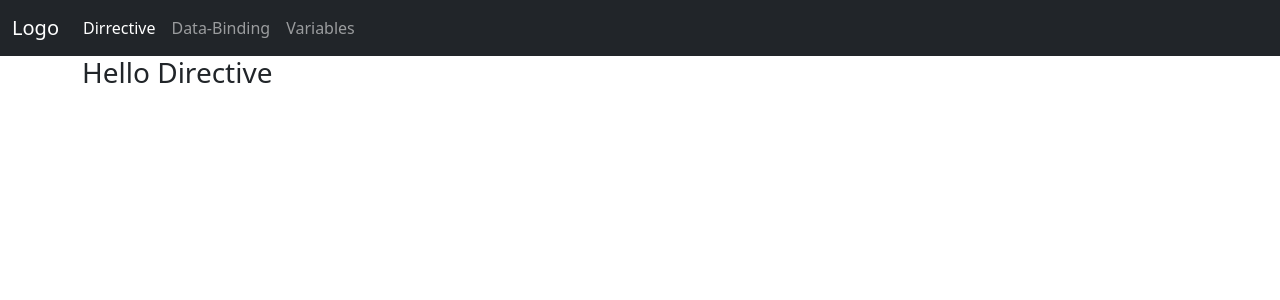
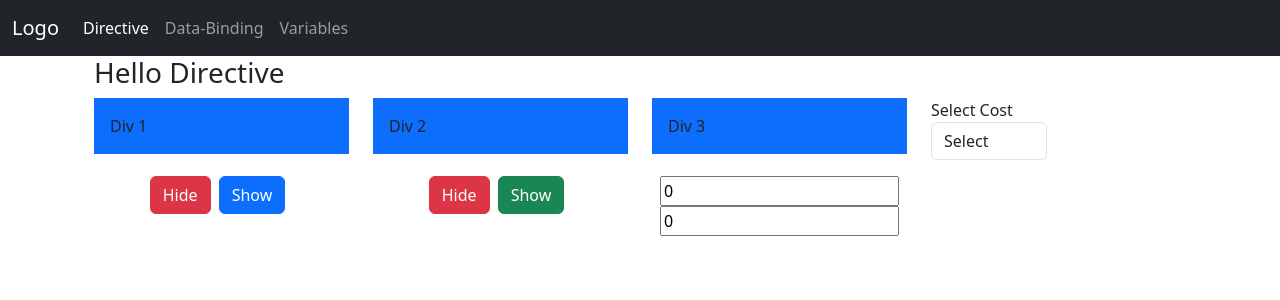
Before and after one commit to Rubipatel1989/angular19-first, an Angular app: page /directive in a window 1280 px wide. Shown: the top 300 px of the page. Built offline with nearby package versions, Linux system fonts and the light colour scheme.

Commit message:
Add NG If

```diff
--- a/src/app/components/directive/directive.component.html
+++ b/src/app/components/directive/directive.component.html
@@ -1 +1,54 @@
-<h3>{{title}}</h3>
+<div class="container">
+    <h3>{{title}}</h3>
+    <div class="row">
+        <div class="col-3">
+            <div class="bg-primary p-3" *ngIf="isDiv1Visible">
+                Div 1
+            </div>
+        </div>
+        <div class="col-3">
+            <div class="bg-primary p-3" *ngIf="isDiv2Visible">
+                Div 2
+            </div>
+        </div>
+        <div class="col-3">
+            <div class="bg-primary p-3" *ngIf="num1 == num2">
+                Div 3
+            </div>
+        </div>
+        <div class="col-3">
+            <div class="row">
+                <div class="col-6">
+                    <label>Select Cost</label>
+                    <select class="form-control" [(ngModel)]="selectedCaste">
+                        <option value="">Select</option>
+                        <option value="OBC">OBC</option>
+                        <option value="SC">SC</option>
+                        <option value="ST">ST</option>
+                        <option value="GEN">GEN</option>
+                        <option value="Other">Other</option>
+                    </select>
+                </div>
+                <div class="col-6" *ngIf="selectedCaste == 'Other'">
+                    <label>Other Cost</label>
+                    <input type="text" placeholder="Enter Other" class="form-control">
+                </div>
+            </div>
+        </div>
+
+    </div>
+    <div class="row pt-3">
+        <div class="col-3 text-center">
+            <button class="btn btn-danger" (click)="hideDiv1()">Hide</button>
+            <button class="btn btn-primary mx-2" (click)="showDiv1()">Show</button>
+        </div>
+        <div class="col-3 text-center">
+            <button class="btn btn-danger" (click)="hideShowDiv2(false)">Hide</button>
+            <button class="btn btn-success mx-2" (click)="hideShowDiv2(true)">Show</button>
+        </div>
+        <div class="col-3 text-center">
+            <input type="text" placeholder="Num 1" [(ngModel)]="num1">
+            <input type="text" class="mx-2" placeholder="Num 2" [(ngModel)]="num2">
+        </div>
+    </div>
+</div>
--- a/src/app/components/directive/directive.component.ts
+++ b/src/app/components/directive/directive.component.ts
@@ -1,11 +1,28 @@
+import { NgIf } from '@angular/common';
 import { Component } from '@angular/core';
+import { FormsModule } from '@angular/forms';
 
 @Component({
   selector: 'app-directive',
-  imports: [],
+  imports: [NgIf, FormsModule],
   templateUrl: './directive.component.html',
   styleUrl: './directive.component.css'
 })
 export class DirectiveComponent {
-  title="Hello Directive";
+  title = "Hello Directive";
+  isDiv1Visible: boolean = true;
+  isDiv2Visible: boolean = true;
+  num1 = 0;
+  num2 = 0;
+  selectedCaste = '';
+  showDiv1() {
+    this.isDiv1Visible = true;
+  }
+  hideDiv1() {
+    this.isDiv1Visible = false;
+  }
+
+  hideShowDiv2(isDisplay: boolean) {
+    this.isDiv2Visible = isDisplay;
+  }
 }
--- a/src/app/components/layout/layout.component.html
+++ b/src/app/components/layout/layout.component.html
@@ -12,7 +12,7 @@
       <div class="collapse navbar-collapse" id="mynavbar">
         <ul class="navbar-nav me-auto">
           <li class="nav-item" >
-            <a class="nav-link active" routerLink="/directive">Dirrective</a>
+            <a class="nav-link active" routerLink="/directive">Directive</a>
           </li>
 
           <li class="nav-item" >
```
Also changed, not shown: 1 other file (tests, documents, lock files or other folders).
